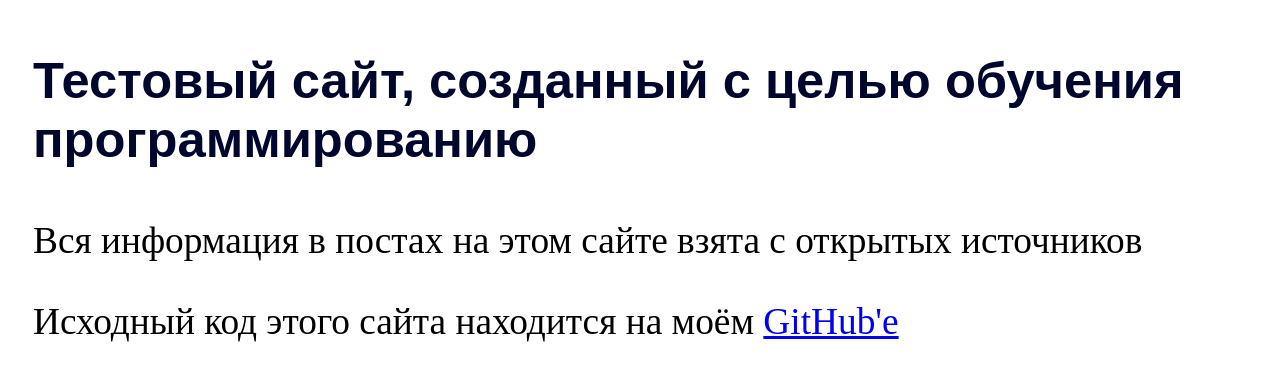
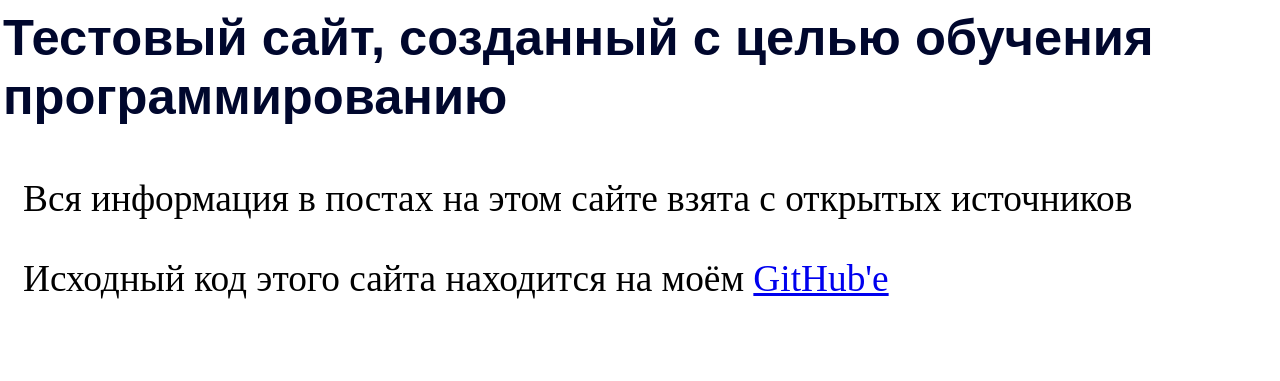
Before and after one commit to 97Dmitry/my-first-blog, a Django app: page /about_blogs/ in a window 1280 px wide. Shown: the top 381 px of the page. Run offline with Django 3.2, Linux system fonts and the light colour scheme.

Commit message:
Engineering works

```diff
--- a/blog/static/css/about.css
+++ b/blog/static/css/about.css
@@ -2,9 +2,12 @@ h3 {
     color: #00072d;
     font-family: fantasy;
     font-size: 38pt;
+    margin-right: 0px;
+    margin-left: -20px;
+    margin-top: 0;
 }
 body {
-    padding-left: 25px
+    padding-left: 15px
 }
 p {
     font-size: 28pt;
```
